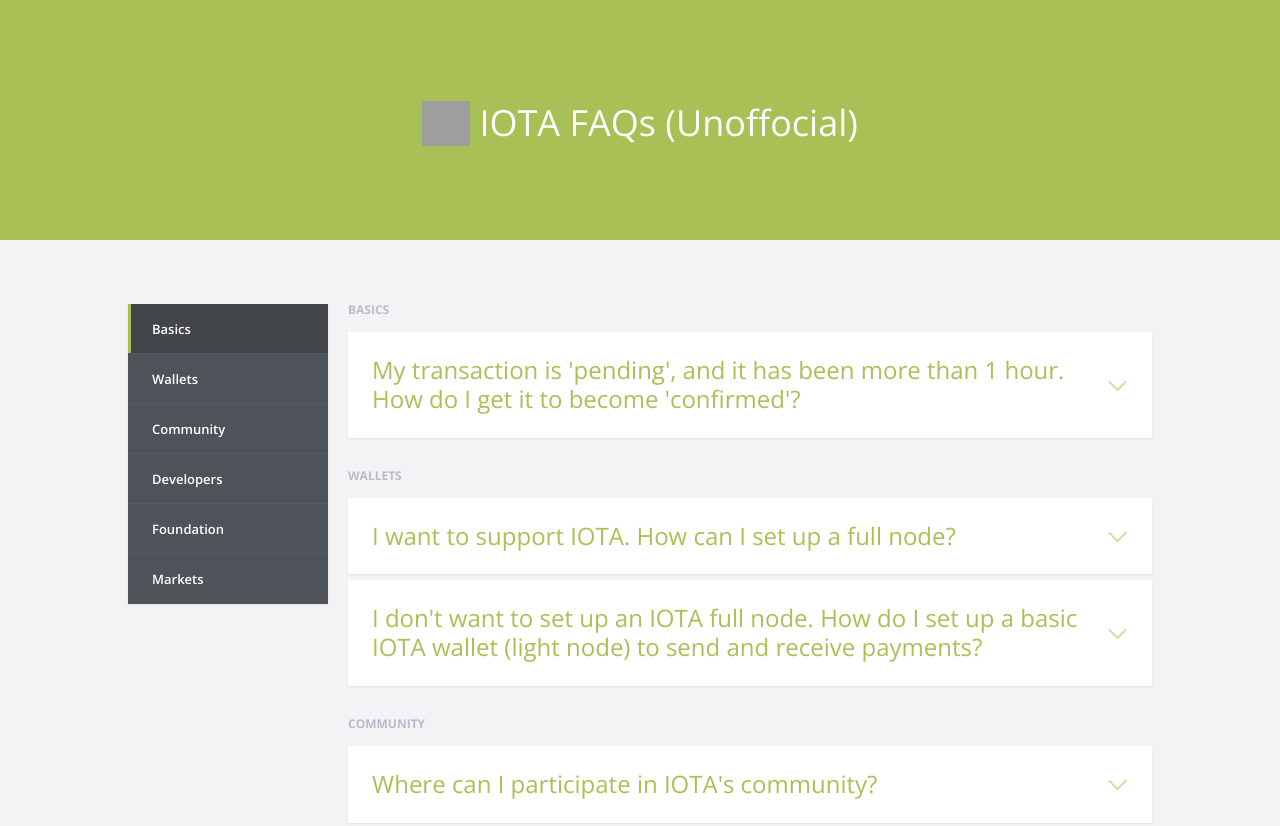
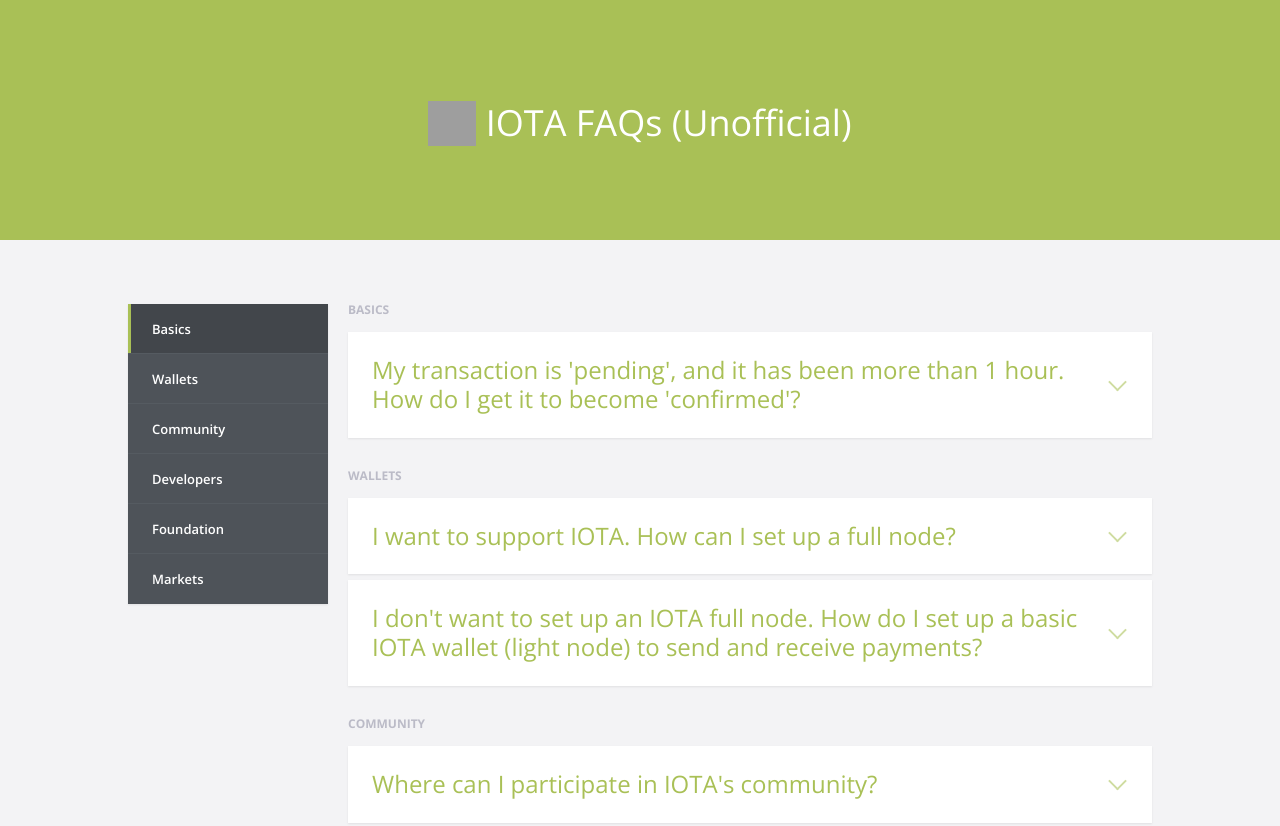
Before and after one commit to eragmus/eragmus.github.io, a plain HTML site: page index.html in a window 1280 px wide. Shown: the top 826 px of the page. Drawn offline with nearby package versions, Linux system fonts and the light colour scheme; grey boxes are pictures that could not be loaded.

Commit message:
fixed typo

```diff
--- a/index.html
+++ b/index.html
@@ -9,12 +9,12 @@
 	<link rel="stylesheet" href="css/reset.css"> <!-- CSS reset -->
 	<link rel="stylesheet" href="css/style.css"> <!-- Resource style -->
 	<script src="js/modernizr.js"></script> <!-- Modernizr -->
-	<title>IOTA FAQs (Unoffocial)</title>
+	<title>IOTA FAQs (Unofficial)</title>
 </head>
 <body>
 <header>
 	<h1><img src="http://i.imgur.com/kKjK72f.png" alt="logo" height="45" width="48" style="vertical-align: middle;"/>
-	<span style="vertical-align: middle;">IOTA FAQs (Unoffocial)</span></h1>
+	<span style="vertical-align: middle;">IOTA FAQs (Unofficial)</span></h1>
 </header>
 <section class="cd-faq">
 	<ul class="cd-faq-categories">
```
